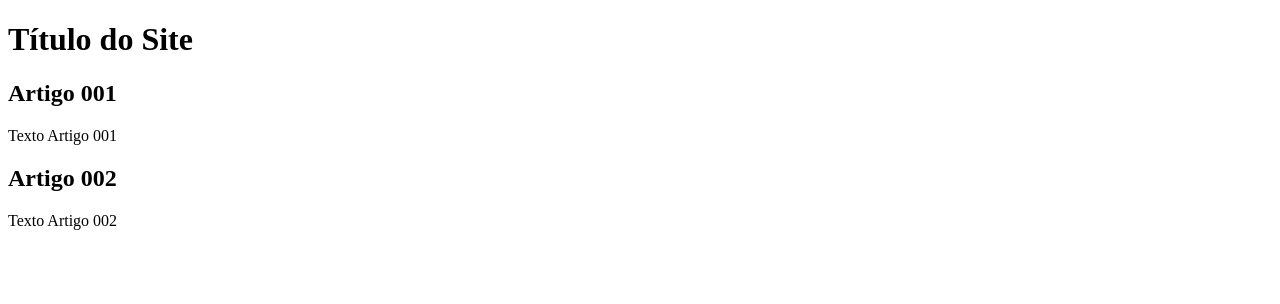
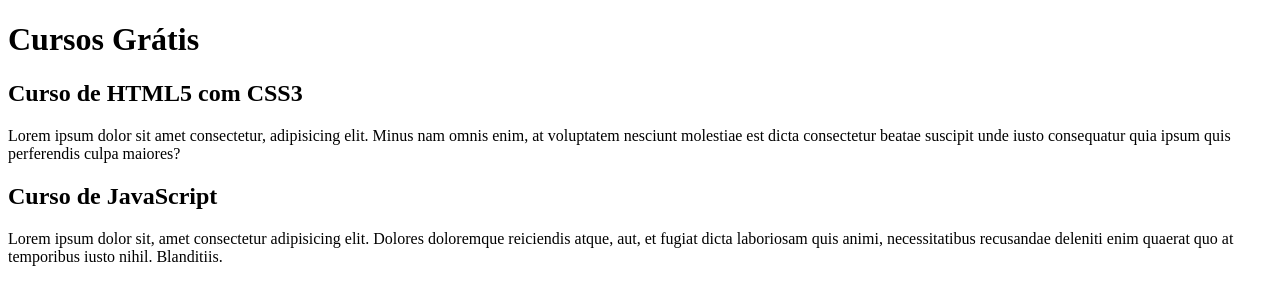
Before and after one commit to stacklu/Projeto-site, a plain HTML site: page index.html in a window 1280 px wide. Drawn offline with Linux system fonts and the light colour scheme.

Commit message:
comecei a escrever o conteúdo

```diff
--- a/index.html
+++ b/index.html
@@ -8,15 +8,15 @@
 <body>
     <main>
         <header>
-            <h1>Título do Site</h1>
+            <h1>Cursos Grátis</h1>
         </header>
         <article>
-            <h2>Artigo 001</h2>
-            <p>Texto Artigo 001</p>
+            <h2>Curso de HTML5 com CSS3</h2>
+            <p>Lorem ipsum dolor sit amet consectetur, adipisicing elit. Minus nam omnis enim, at voluptatem nesciunt molestiae est dicta consectetur beatae suscipit unde iusto consequatur quia ipsum quis perferendis culpa maiores?</p>
         </article>
         <article>
-            <h2>Artigo 002</h2>
-            <p>Texto Artigo 002</p>
+            <h2>Curso de JavaScript</h2>
+            <p>Lorem ipsum dolor sit, amet consectetur adipisicing elit. Dolores doloremque reiciendis atque, aut, et fugiat dicta laboriosam quis animi, necessitatibus recusandae deleniti enim quaerat quo at temporibus iusto nihil. Blanditiis.</p>
         </article>
     </main>
 </body>
```
